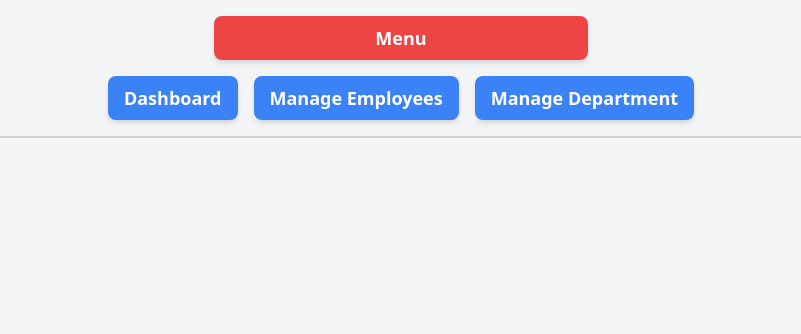
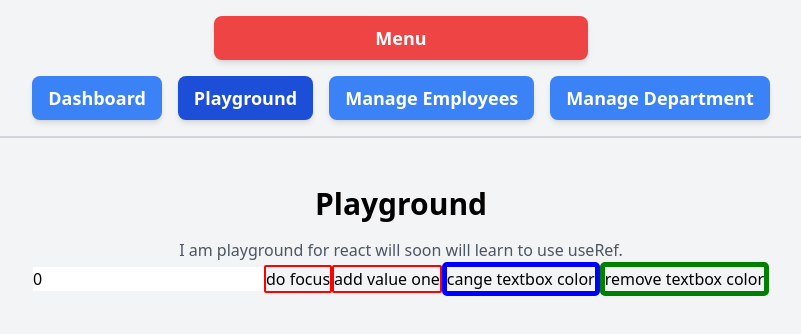
Before and after one commit to vibhore-pcplusa/fastapi-postgre-react-tsx-tailwind, a React (Vite) app in the folder frontend/: page /playground in a window 1280 px wide. Shown: the top 334 px of the page, without its empty margins (239-1040 px from the left). Built offline with nearby package versions, Linux system fonts and the light colour scheme; no server answers.

Commit message:
Playground added.

```diff
--- a/frontend/src/App.tsx
+++ b/frontend/src/App.tsx
@@ -1,9 +1,10 @@
-import React, { useEffect, useState } from "react";
+import React from "react";
 import { BrowserRouter as Router, Routes, Route } from "react-router-dom";
 import Employee from "./components/Employee/Employee";
 import Department from "./components/Department/Department";
 import Navbar from "./components/Navbar";
 import Dashboard from "./components/Dashboard";
+import Playground from "./components/Playground";
 
 const App: React.FC = () => {
   return (
@@ -16,6 +17,7 @@ const App: React.FC = () => {
             <Route path="/dashboard" element={<Dashboard />} />
             <Route path="/employees" element={<Employee />} />
             <Route path="/departments" element={<Department />} />
+            <Route path="/playground" element={<Playground />} />
           </Routes>
         </main>
       </div>
--- a/frontend/src/components/Navbar.tsx
+++ b/frontend/src/components/Navbar.tsx
@@ -24,6 +24,18 @@ const Navbar = () => {
             }`}
           >
             Dashboard
+          </Link>
+        </li>
+        <li>
+          <Link
+            to="/playground"
+            className={`block px-4 py-2 font-semibold rounded-lg shadow-md focus:outline-none focus:ring-2 focus:ring-opacity-75 transition-colors ${
+              isActive("/playground") || isActive("/")
+                ? "bg-blue-700 text-white"
+                : "bg-blue-500 text-white hover:bg-blue-700 focus:ring-blue-400"
+            }`}
+          >
+            Playground
           </Link>
         </li>
         <li>
--- /dev/null
+++ b/frontend/src/components/Playground.tsx
@@ -0,0 +1,41 @@
+import {useState,useEffect,useRef} from 'react';
+const Playground = () => {
+  const[count,setCount]=useState(0);
+  const myref=useRef<HTMLInputElement>(null);
+  const handletextbox=async() =>{
+    if (myref.current) {
+      myref.current.focus();
+    }
+  };
+  const handletextboxadd=async() =>{
+    setCount(count+1);
+  };
+  const changetextboxcolor = async() =>{
+    if(myref.current)
+    {
+    myref.current.style.backgroundColor="blue";
+    }
+  }
+  const removetextboxcolor = async() =>{
+    if(myref.current)
+    {
+    myref.current.style.backgroundColor="white";
+    }
+  }
+  return (
+    <div className="text-center">
+      <h1 className="text-3xl font-bold mb-4">Playground</h1>
+      <p className="text-gray-600">
+        I am playground for react will soon will learn to use useRef.
+      </p>
+      <input type="text" ref={myref} value={count}/>
+      <input type="button" onClick={handletextbox} value="do focus" style={{border: "2px solid red", borderRadius: "2px"}}/>
+      <input type="button" onClick={handletextboxadd} value="add value one" style={{border: "2px solid red", borderRadius: "2px"}}/>
+      <input type="button" onClick={changetextboxcolor} value="cange textbox color" style={{border: "5px solid blue", borderRadius: "5px"}}/>
+      <input type="button" onClick={removetextboxcolor} value="remove textbox color" style={{border: "5px solid green", borderRadius: "5px"}}/>
+
+    </div>
+  );
+};
+
+export default Playground;
```
